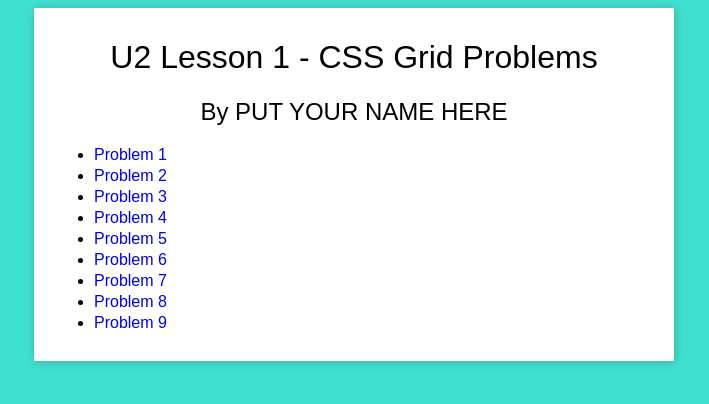
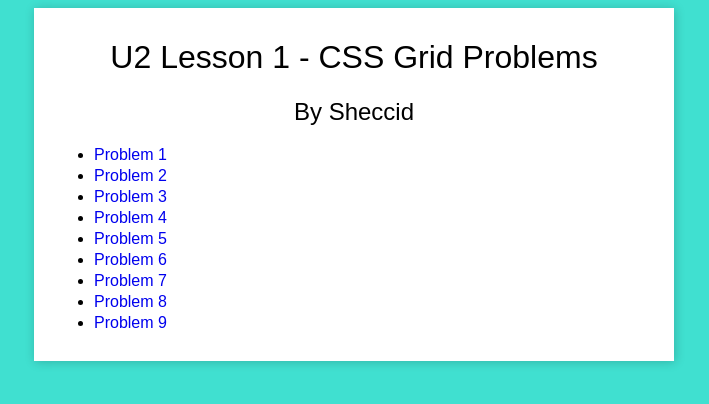
Before and after one commit to sgalicia/css1, a plain HTML site: page lesson1/index.html in a window 1280 px wide. Shown: the whole page, without its empty margins (286-995 px from the left). Drawn offline with Linux system fonts and the light colour scheme.

Commit message:
Update index.html

```diff
--- a/lesson1/index.html
+++ b/lesson1/index.html
@@ -41,7 +41,8 @@
 <body>
 	<div class="content">
 		<h1>U2 Lesson 1 - CSS Grid Problems</h1>
-		<h2>By PUT YOUR NAME HERE</h2>
+		<h2>By Sheccid
+		</h2>
 
 		<ul>
 			<li><a href="./problem1/problem1.html">Problem 1</a></li>
```
